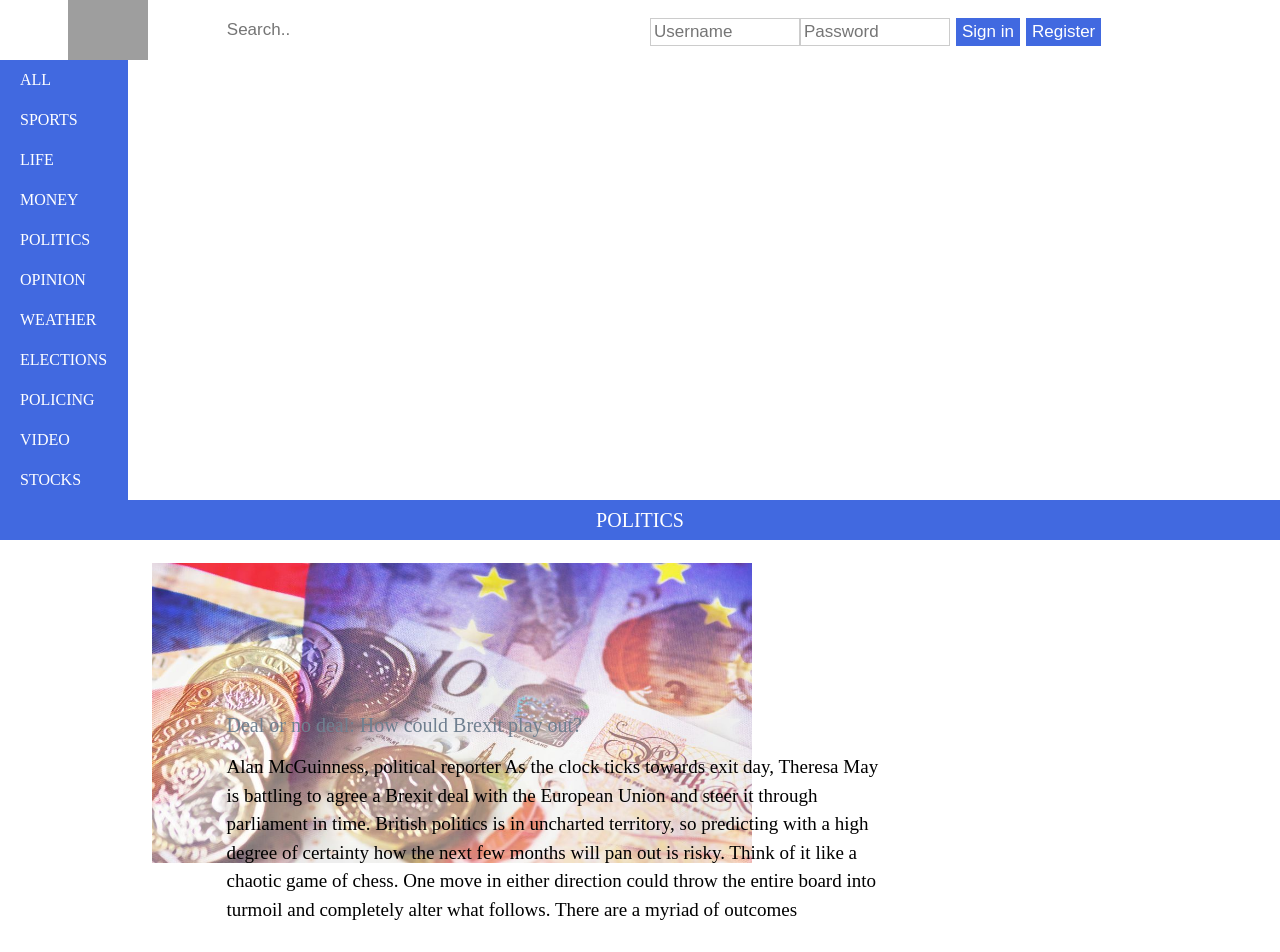
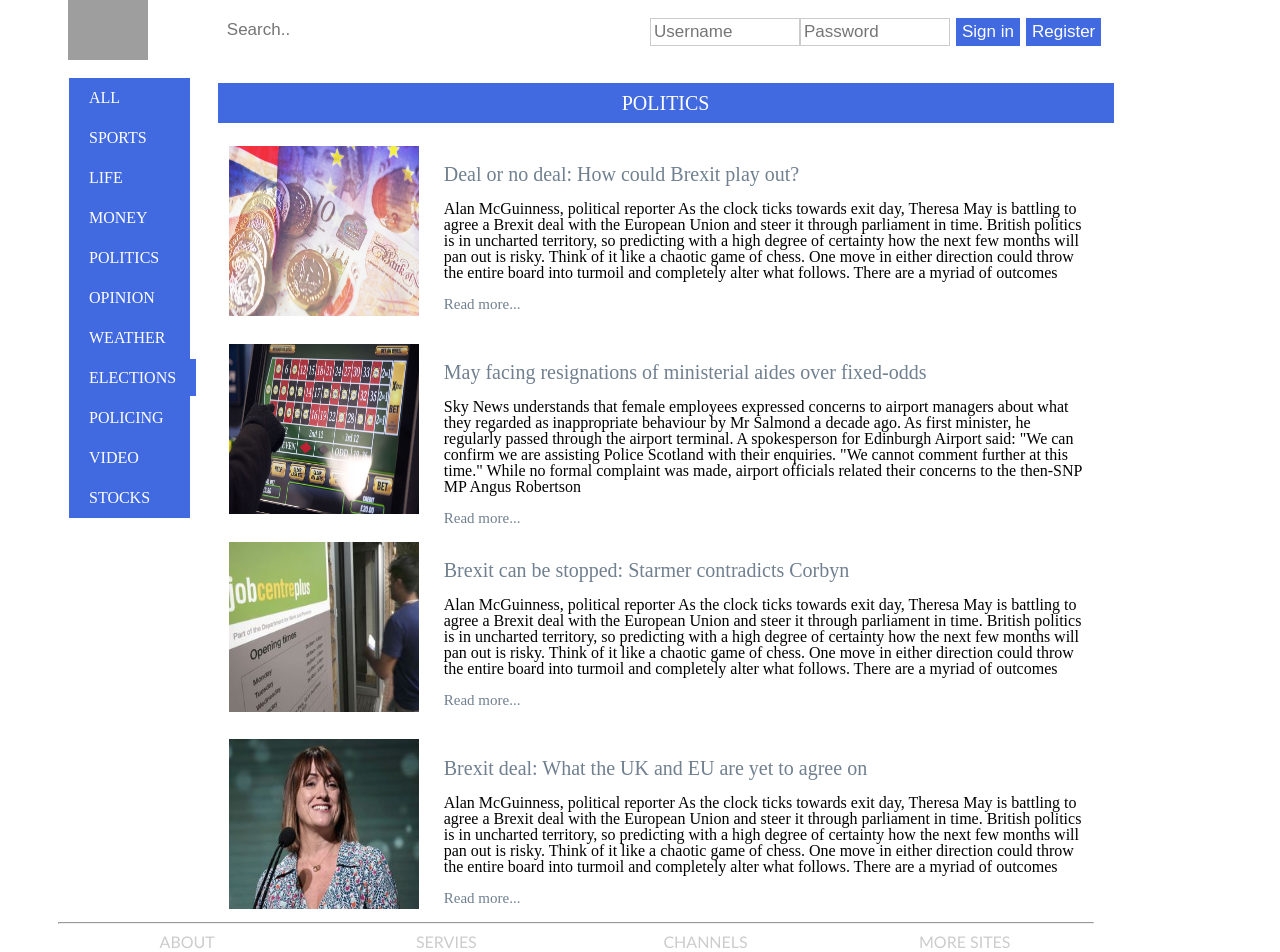
Before and after one commit to ApostleAndrew/news-react, a React (Create React App) app: page / in a window 1280 px wide. Shown: the top 952 px of the page. Built offline with nearby package versions, Linux system fonts and the light colour scheme; grey boxes are pictures that could not be loaded.

Commit message:
fixed problem with css files

```diff
--- a/src/App/App.js
+++ b/src/App/App.js
@@ -6,7 +6,6 @@ import Main from './Main/Main'
 import Fotter from './Fotter/Fotter'
 
 
-import './main-news.css'
 import '../common/style/reset.css'
 
 
--- a/src/App/Fotter/footer.css
+++ b/src/App/Fotter/footer.css
@@ -1,26 +1,24 @@
 
 footer {
+	height: 130px;
     padding: 5px;
 	width: 90%;
 	margin-left: 5%;
 }
 .menu-footer{
-	height: 40px;
+	height: 20px;
     width: 90%;
     margin-left: 5%;
 }
 .menu-footer li{
 	float: left;
 	width: 25%;
-	height: 30px;
-	line-height: 40px;
 	text-align: center;
 	list-style: none;
-	line-height: 25px;
 }
 
 .menu-footer li a {
-	line-height: 40px;
+	line-height: 20px;
 	display: block;
 	color: #ccc;
 	text-decoration: none;
@@ -38,7 +36,7 @@ hr {
     color: black;
     font-size: 14px;
     margin-left: 5%;
-    height: 48px;
+    height: 35px;
     padding: 5px;
 }
 
@@ -51,7 +49,7 @@ hr {
 }
 
 .icons li a {
-	line-height: 48px;
+	line-height: 30px;
 	display: block;
 	color: #ccc;
 	text-decoration: none;
@@ -61,3 +59,7 @@ hr {
 .icons li a:hover {
 	opacity: 0.8;
 }
+.icons img {
+	height: 35px;
+	width: 35px;
+}
--- a/src/App/Main/Menu/Menu.js
+++ b/src/App/Main/Menu/Menu.js
@@ -4,6 +4,7 @@ import './menu.css'
 
 const Menu = () => {
     return (
+		<div className='menu'>
 			<nav>
 				<ul>
 					<li><a href="#">All</a></li>
@@ -19,6 +20,7 @@ const Menu = () => {
 					<li><a href="#">Stocks</a></li>
 				</ul>
 			</nav>
+		</div>
     )
 }
 
--- a/src/App/Main/Menu/menu.css
+++ b/src/App/Main/Menu/menu.css
@@ -1,11 +1,14 @@
 
+.menu{
+	margin-top:1%;
+	margin-left: 5%;
+	padding: 5px;
+}
 nav {
-	margin-top:1%;
+	float: left;
 	width: 10%;
-	margin-left: 5%;
 	height: 100%;
     background: #4169E0;
-    padding: 5px;
 }
 nav ul {
     list-style-type: none;
--- a/src/App/Main/News/News.js
+++ b/src/App/Main/News/News.js
@@ -1,5 +1,7 @@
 import React, {Component} from 'react'
 import PropTypes from 'prop-types'
+
+import './news.css'
 
 class News extends Component {
 
@@ -27,6 +29,7 @@ render(){
 					<p>
                     {description}
 					</p>
+                    <div className='read-more'><a href='#'><p>Read more...</p></a></div>
 				</div>
 			</div>
     )
--- a/src/App/Main/News/new.js
+++ b/src/App/Main/News/new.js
@@ -7,10 +7,23 @@ const New = [
     },
     {
         id:2,
-        name: 'Deal or no deal: How could Brexit play out?',
+        name: 'May facing resignations of ministerial aides over fixed-odds',
+        description: 'Sky News understands that female employees expressed concerns to airport managers about what they regarded as inappropriate behaviour by Mr Salmond a decade ago. As first minister, he regularly passed through the airport terminal. A spokesperson for Edinburgh Airport said: "We can confirm we are assisting Police Scotland with their enquiries. "We cannot comment further at this time." While no formal complaint was made, airport officials related their concerns to the then-SNP MP Angus Robertson',
+        image:"/img/money/2.jpg",
+    },
+    {
+        id:3,
+        name: 'Brexit can be stopped: Starmer contradicts Corbyn',
         description: 'Alan McGuinness, political reporter As the clock ticks towards exit day, Theresa May is battling to agree a Brexit deal with the European Union and steer it through parliament in time. British politics is in uncharted territory, so predicting with a high degree of certainty how the next few months will pan out is risky. Think of it like a chaotic game of chess. One move in either direction could throw the entire board into turmoil and completely alter what follows. There are a myriad of outcomes',
-        image:"/img/money/1.jpg",
+        image:"/img/money/3.jpg",
     },
+    {
+        id:4,
+        name: 'Brexit deal: What the UK and EU are yet to agree on',
+        description: 'Alan McGuinness, political reporter As the clock ticks towards exit day, Theresa May is battling to agree a Brexit deal with the European Union and steer it through parliament in time. British politics is in uncharted territory, so predicting with a high degree of certainty how the next few months will pan out is risky. Think of it like a chaotic game of chess. One move in either direction could throw the entire board into turmoil and completely alter what follows. There are a myriad of outcomes',
+        image:"/img/money/4.jpg",
+    },
+
 
 ]
 
--- a/src/App/main-news.css
+++ b/src/App/Main/News/news.css
@@ -1,11 +1,6 @@
-
-article {
-	margin-left: 3%;
-    padding: 20px;
+.headline {
+    margin-left: 17%;
     width: 70%;
-    vertical-align: top;
-}
-.headline {
     font-size: 20px;
     text-transform: uppercase;
     text-align: center;
@@ -21,18 +16,18 @@ section:after {
 }
 
 .news-post {
+    margin-left: 25%;
     margin-top:2%;
     padding: 5px;
-    height: 850px;
-    width: 100%;
+    height: 180px;
+    width: 97%;
 }
 .news-photo img {
-    height: 300px;
-    width: 600px;
-    margin-left: 147px;
+    height: 170px;
+    width: 190px;
 }
 .news-name {
-    margin-top: -17%;
+    margin-top: -18%;
     margin-left: 25%;
 
 }
@@ -45,9 +40,15 @@ section:after {
     color: black;
 }
 .news-description {
+    margin-left: 25%;
     margin-top: 2%;
-    font-size: 19px;
-    text-align: left;
-    line-height: 1.5;
-
 }
+.read-more a {
+    padding: 5px;
+    text-decoration: none;
+    font-size: 15px;
+    color: slategrey;
+}
+.read-more a:hover {
+    color: black;
+}
--- a/src/App/Main/main.css
+++ b/src/App/Main/main.css
@@ -5,45 +5,3 @@ article {
     width: 70%;
     vertical-align: top;
 }
-.headline {
-    font-size: 20px;
-    text-transform: uppercase;
-    text-align: center;
-    padding: 10px;
-    background: #4169E0;
-    color: white;
-}
-
-section:after {
-    content: "";
-    display: table;
-    clear: both;
-}
-
-.news-post {
-    margin-top:2%;
-    padding: 5px;
-    height: 180px;
-    width: 100%;
-}
-.news-photo img {
-    height: 170px;
-    width: 190px;
-}
-.news-name {
-    margin-top: -17%;
-    margin-left: 25%;
-
-}
-.news-name a {
-    text-decoration: none;
-    font-size: 20px;
-    color: slategrey;
-}
-.news-name a:hover{
-    color: black;
-}
-.news-description {
-    margin-left: 25%;
-    margin-top: 2%;
-}
--- a/src/common/style/reset.css
+++ b/src/common/style/reset.css
@@ -25,7 +25,7 @@ time, mark, audio, video {
 /* HTML5 display-role reset for older browsers */
 article, aside, details, figcaption, figure,
 hgroup, menu, nav, section {
-	display: inline-table;
+	display: block;
 }
 body {
 	line-height: 1;
```
